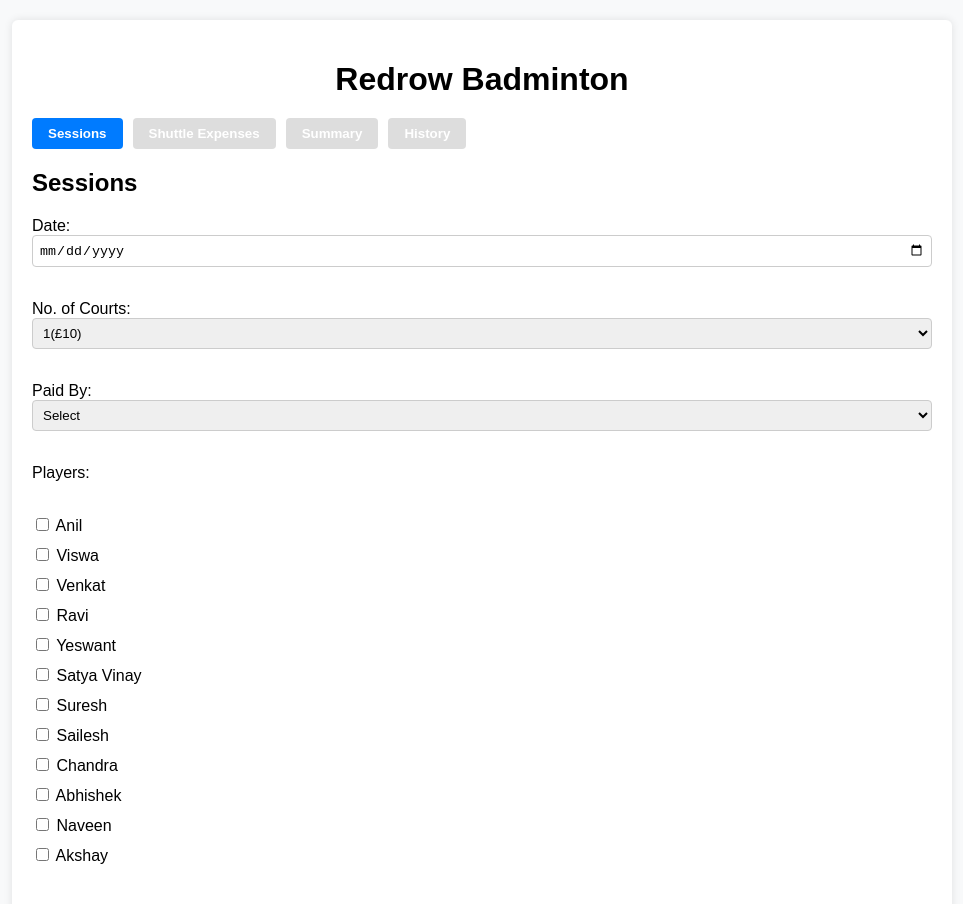
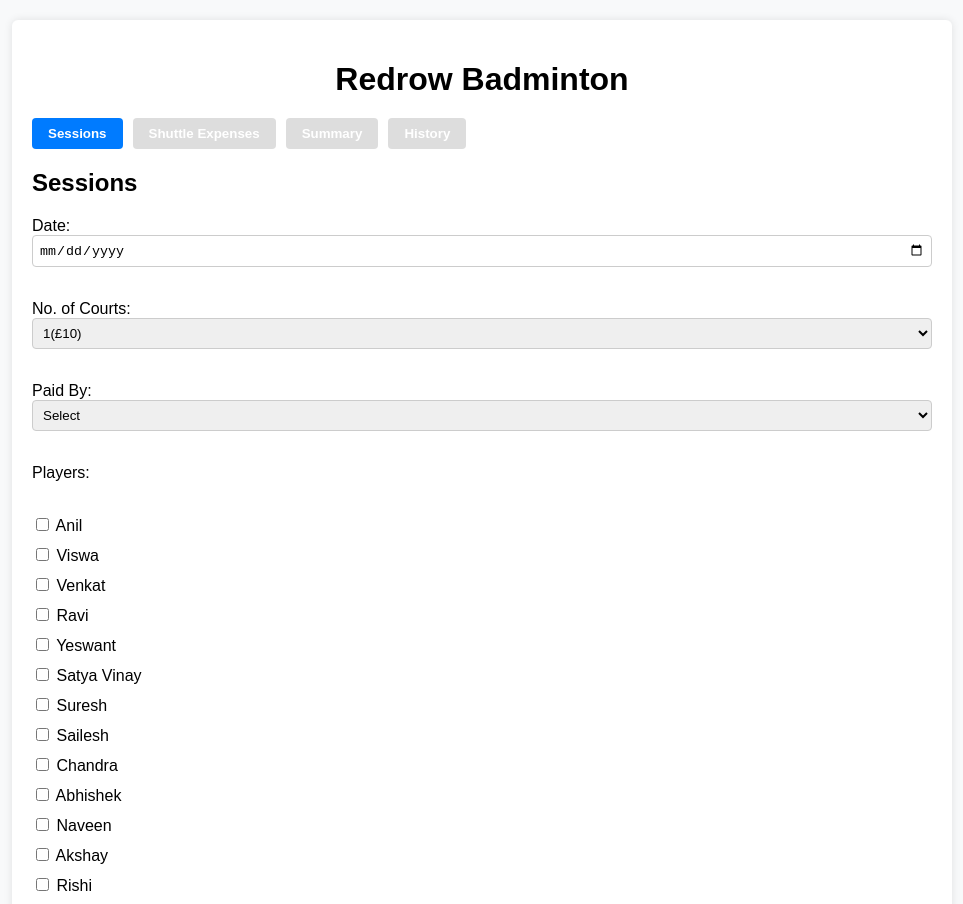
Before and after one commit to anilkumarvignan/Redrow_New, a React (Create React App) app: page / in a window 1280 px wide. Shown: the top 904 px of the page, without its empty margins (158-1121 px from the left). Built offline with nearby package versions, Linux system fonts and the light colour scheme.

Commit message:
Update Sessions.js

```diff
--- a/src/Sessions.js
+++ b/src/Sessions.js
@@ -9,7 +9,7 @@ function Sessions() {
   const [players, setPlayers] = useState([]);
   const [message, setMessage] = useState("");
 
-  const playersList = ["Anil", "Viswa", "Venkat", "Ravi", "Yeswant", "Satya Vinay", "Suresh", "Sailesh", "Chandra", "Abhishek", "Naveen", "Akshay"];
+  const playersList = ["Anil", "Viswa", "Venkat", "Ravi", "Yeswant", "Satya Vinay", "Suresh", "Sailesh", "Chandra", "Abhishek", "Naveen", "Akshay", "Rishi"];
 
 const saveSession = async () => {
   if (!date || !paidBy || players.length === 0) {
```
